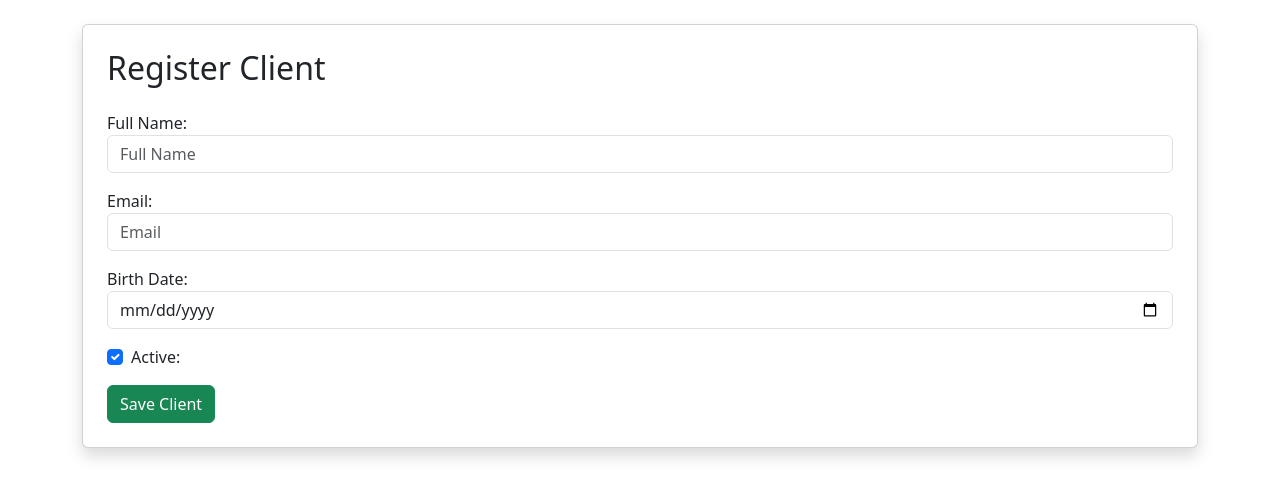
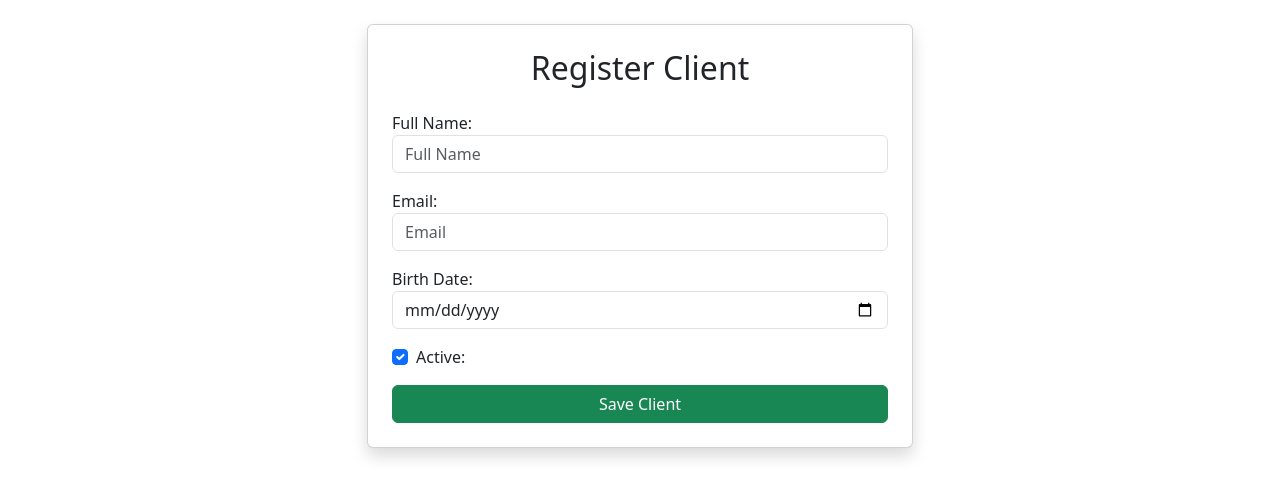
Before and after one commit to henriiqueaze/Atividades-WEB-I, a Django app: page /client/new/ in a window 1280 px wide. Shown: the part 56-554 px from the top of the page. Run offline with Django 5.2, Linux system fonts and the light colour scheme.

Commit message:
Atividade  4

```diff
--- a/Atividade 04 - Prática com Django, Modelos e Admin/myproject/core/templates/base.html
+++ b/Atividade 04 - Prática com Django, Modelos e Admin/myproject/core/templates/base.html
@@ -2,6 +2,7 @@
 <html lang="en">
 <head>
     <meta charset="UTF-8">
+    <meta name="viewport" content="width=device-width, initial-scale=1">
     <title>{% block title %}My System{% endblock %}</title>
     <link href="https://cdn.jsdelivr.net/npm/bootstrap@5.3.0/dist/css/bootstrap.min.css" rel="stylesheet">
 </head>
--- a/Atividade 04 - Prática com Django, Modelos e Admin/myproject/core/templates/core/create_client.html
+++ b/Atividade 04 - Prática com Django, Modelos e Admin/myproject/core/templates/core/create_client.html
@@ -3,8 +3,10 @@
 {% block title %}Register Client{% endblock %}
 
 {% block content %}
+<div class="row justify-content-center">
+    <div class="col-12 col-md-8 col-lg-6">
         <div class="card shadow p-4">
-    <h2 class="mb-4">Register Client</h2>
+            <h2 class="mb-4 text-center">Register Client</h2>
             <form method="post">
                 {% csrf_token %}
                 <div class="mb-3">
@@ -23,7 +25,9 @@
                     {{ form.is_active }}
                     {{ form.is_active.label_tag }}
                 </div>
-        <button type="submit" class="btn btn-success">Save Client</button>
+                <button type="submit" class="btn btn-success w-100">Save Client</button>
             </form>
         </div>
+    </div>
+</div>
 {% endblock %}
```
Also changed, not shown: Atividade 04 - Prática com Django, Modelos e Admin/myproject/core/templates/core/create_category.html (+6 -2 lines), Atividade 04 - Prática com Django, Modelos e Admin/myproject/core/templates/core/create_product.html (+6 -2 lines). Lines whose indentation alone changed are shown as unchanged.
